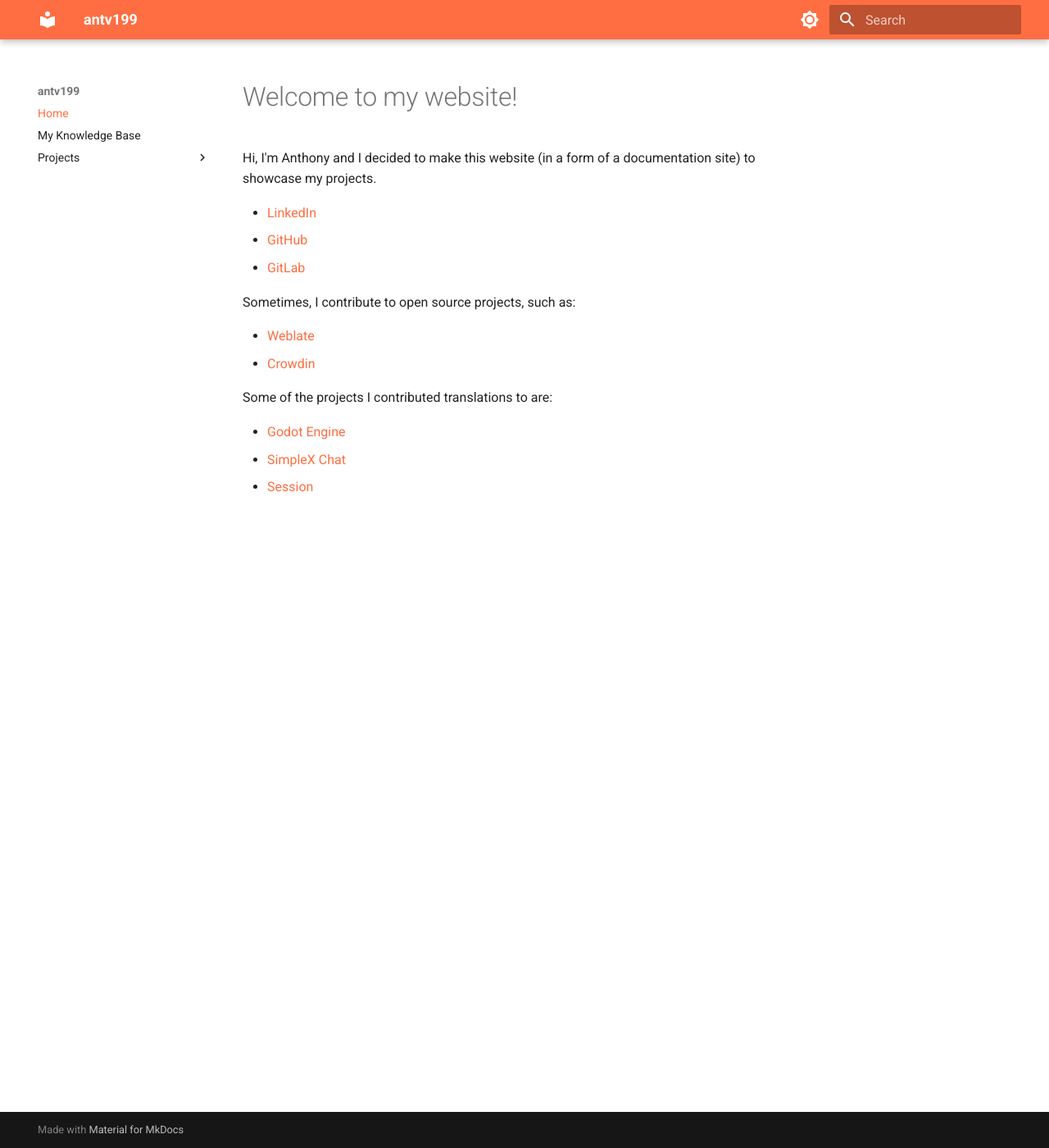
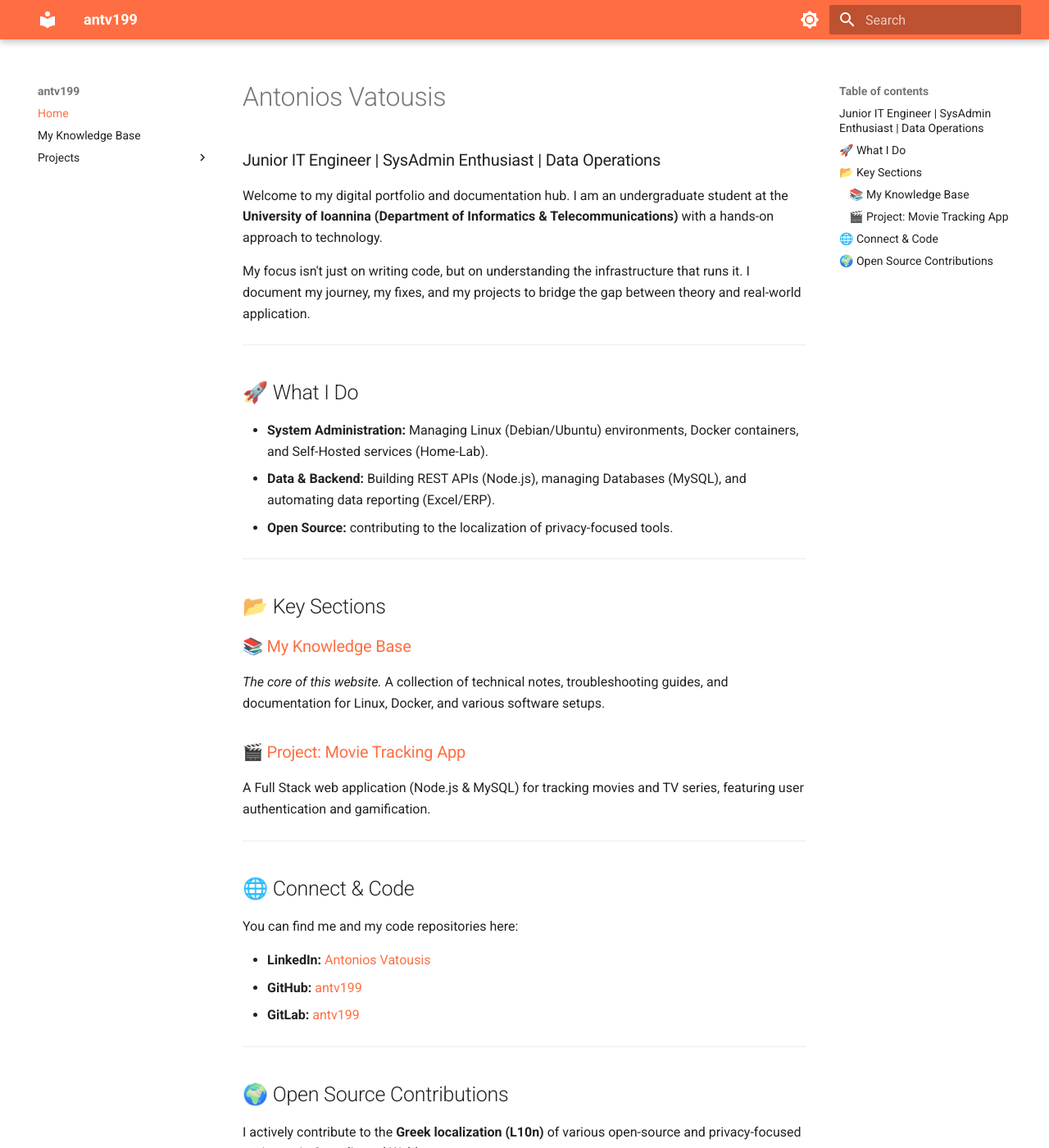
Before and after one commit to antv199/antv199.github.io, an MkDocs documentation site: the page built from docs/index.md, in a window 1280 px wide and 1400 px high. Shown: the whole window at 82% size. Built offline with MkDocs 1.6.1 and Material for MkDocs 9.7.7, drawn with Linux system fonts in a browser that asks for light colours; some of the changed text lies outside the part shown.

Commit message:
Update index.md

```diff
--- a/docs/index.md
+++ b/docs/index.md
@@ -1,18 +1,47 @@
-# Welcome to my website!
+# Antonios Vatousis
 
-Hi, I'm Anthony and I decided to make this website (in a form of a documentation site) to showcase my projects.
+### Junior IT Engineer | SysAdmin Enthusiast | Data Operations
 
-* [LinkedIn](https://www.linkedin.com/in/anthony-vatousis/)
-* [GitHub](https://github.com/antv199)
-* [GitLab](https://gitlab.com/anthonyv159)
+Welcome to my digital portfolio and documentation hub. I am an undergraduate student at the **University of Ioannina (Department of Informatics & Telecommunications)** with a hands-on approach to technology.
 
-Sometimes, I contribute to open source projects, such as:
+My focus isn't just on writing code, but on understanding the infrastructure that runs it. I document my journey, my fixes, and my projects to bridge the gap between theory and real-world application.
 
-* [Weblate](https://hosted.weblate.org/user/antv199/)
-* [Crowdin](https://crowdin.com/profile/antv199)
+---
 
-Some of the projects I contributed translations to are:
+## 🚀 What I Do
 
-* [Godot Engine](https://hosted.weblate.org/projects/godot-engine/)
-* [SimpleX Chat](https://hosted.weblate.org/projects/simplex-chat/)
-* [Session](https://crowdin.com/project/session-crossplatform-strings)
+* **System Administration:** Managing Linux (Debian/Ubuntu) environments, Docker containers, and Self-Hosted services (Home-Lab).
+* **Data & Backend:** Building REST APIs (Node.js), managing Databases (MySQL), and automating data reporting (Excel/ERP).
+* **Open Source:** contributing to the localization of privacy-focused tools.
+
+---
+
+## 📂 Key Sections
+
+### [📚 My Knowledge Base](knowledge-base/)
+*The core of this website.* A collection of technical notes, troubleshooting guides, and documentation for Linux, Docker, and various software setups.
+
+### [🎬 Project: Movie Tracking App](projects/websites/movie-tracking/)
+A Full Stack web application (Node.js & MySQL) for tracking movies and TV series, featuring user authentication and gamification.
+
+---
+
+## 🌐 Connect & Code
+
+You can find me and my code repositories here:
+
+* **LinkedIn:** [Antonios Vatousis](https://www.linkedin.com/in/anthony-vatousis/)
+* **GitHub:** [antv199](https://github.com/antv199)
+* **GitLab:** [antv199](https://gitlab.com/anthonyv159)
+
+---
+
+## 🌍 Open Source Contributions
+
+I actively contribute to the **Greek localization (L10n)** of various open-source and privacy-focused projects via Crowdin and Weblate.
+
+**Recent Contributions:**
+* **Self-Hosting:** Kavita, NextDNS
+* **Privacy & Comms:** Session, SimpleX Chat, Mumble, InviZible Pro
+* **Dev & Gaming:** Godot Engine, Prism Launcher
+* **Utilities:** uBlock Origin
```
